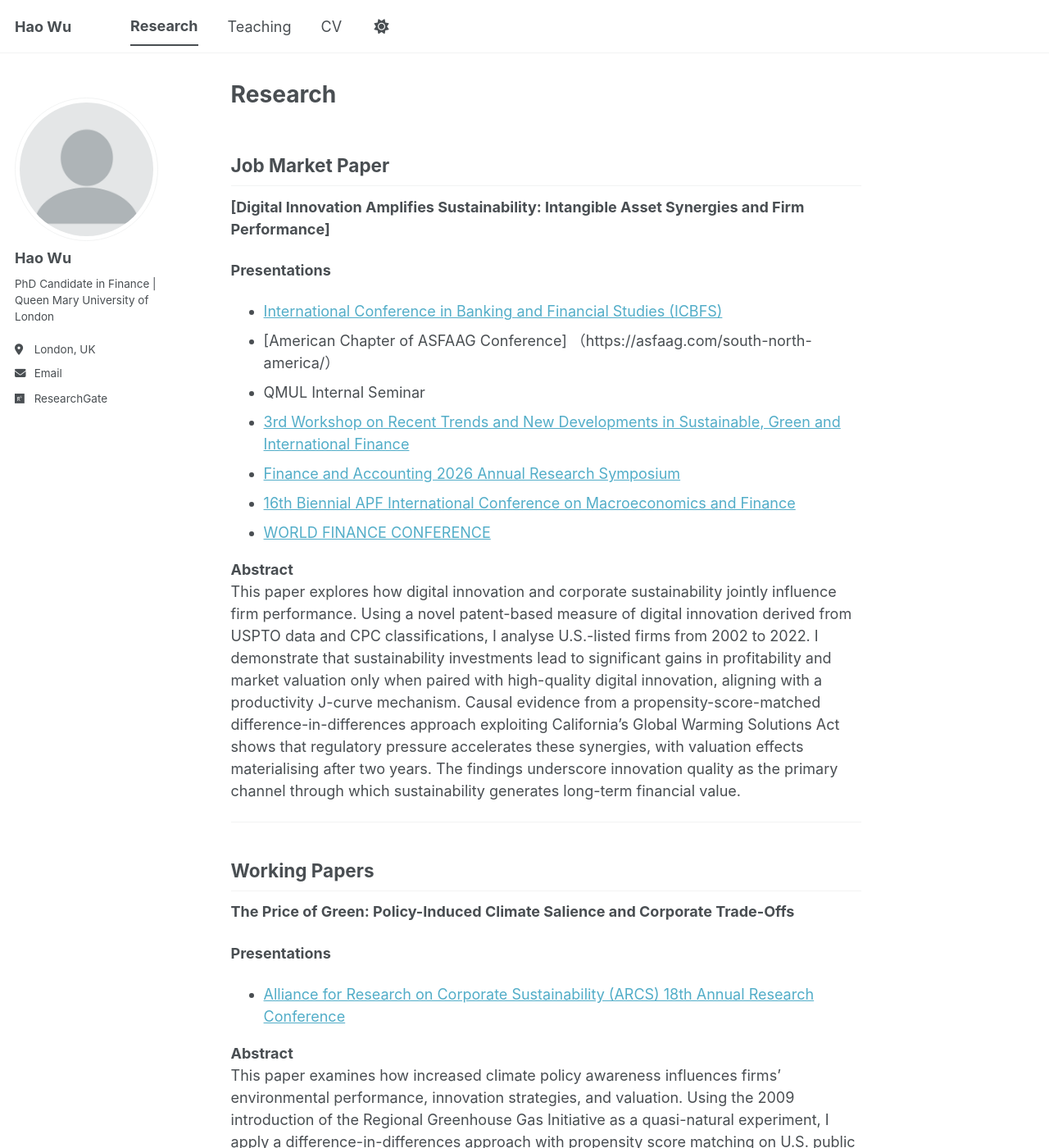
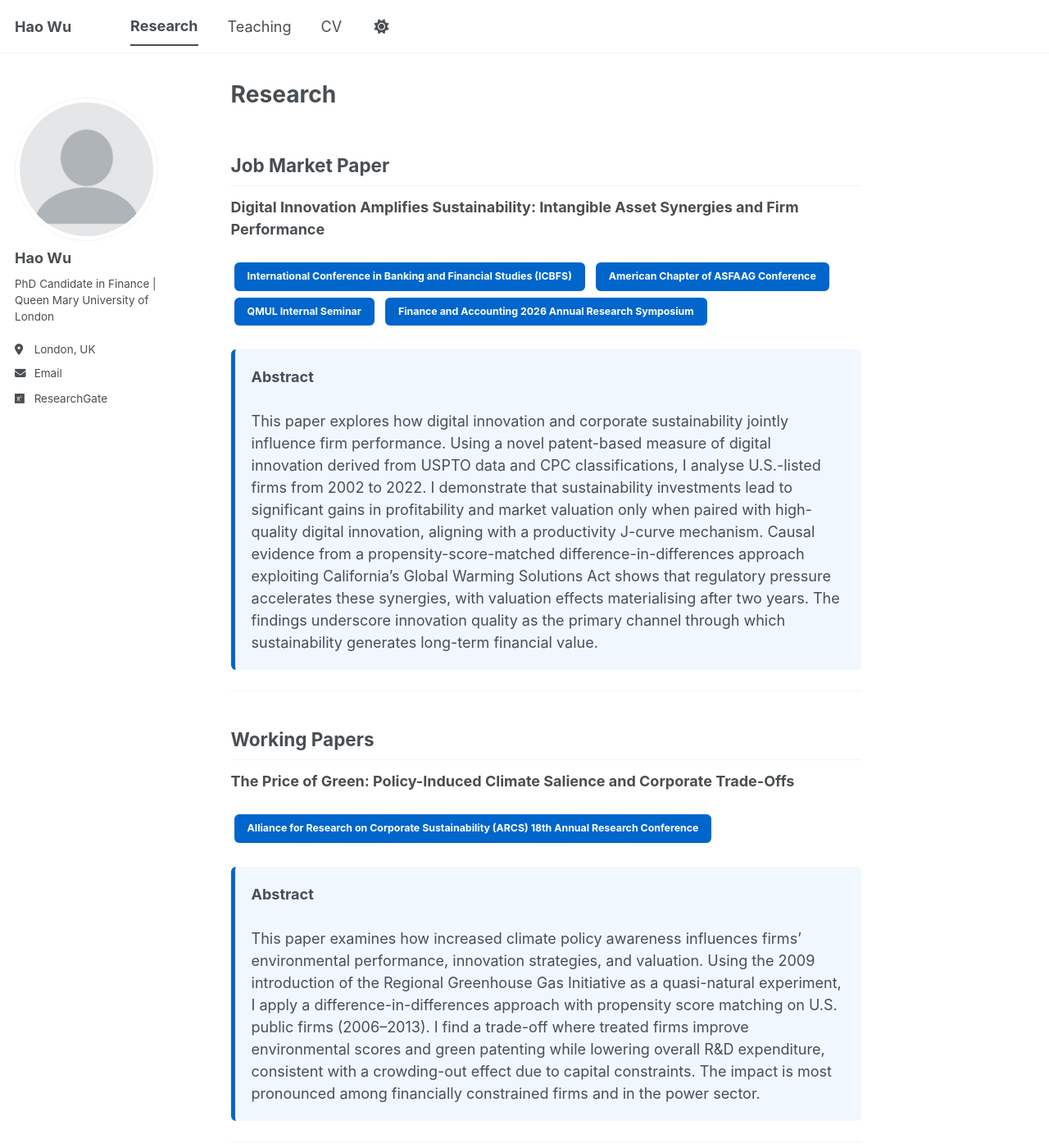
Before and after one commit to haowuqmul-cloud/haowu.github.io, a Jekyll site: the page built from _pages/research.md, in a window 1280 px wide and 1400 px high. Shown: the whole window at 82% size. Built offline with Jekyll 4.4.1, drawn with Linux system fonts in a browser that asks for light colours; a script bundle is joined from its source files by our own code; library files that are not in the unit come from our copies; some of the changed text lies outside the part shown.

Commit message:
Enhance research page layout and presentation links
Updated formatting and added buttons for presentations and abstracts in the research section.

```diff
--- a/_pages/research.md
+++ b/_pages/research.md
@@ -5,19 +5,19 @@ permalink: /research/
 
 ## Job Market Paper
 
-**[Digital Innovation Amplifies Sustainability: Intangible Asset Synergies and Firm Performance]**
+**Digital Innovation Amplifies Sustainability: Intangible Asset Synergies and Firm Performance**
 
-**Presentations**
-- [International Conference in Banking and Financial Studies (ICBFS)](https://icbfs2025.sciencesconf.org/)
-- [American Chapter of ASFAAG Conference] （https://asfaag.com/south-north-america/）
-- QMUL Internal Seminar
-- [3rd Workshop on Recent Trends and New Developments in Sustainable, Green and International Finance](https://www.edhec.edu/en/agenda/11-12-june-2026-workshop-recent-trends-and-new-developments-sustainable-green-and-international-finance-nice-edhec)
-- [Finance and Accounting 2026 Annual Research Symposium](https://www.westminster.ac.uk/events/6th-finance-and-accounting-2026-annual-symposium)
-- [16th Biennial APF International Conference on Macroeconomics and Finance](https://apf.aueb.gr/)
-- [WORLD FINANCE CONFERENCE](https://www.world-finance-conference.com/conference.php?id=32)
+<div style="margin: 15px 0;">
+  <a href="#" class="btn btn--primary btn--small" style="background:#0066cc; color:white; padding:8px 16px; margin:4px; border-radius:6px; text-decoration:none;">International Conference in Banking and Financial Studies (ICBFS)</a>
+  <a href="#" class="btn btn--primary btn--small" style="background:#0066cc; color:white; padding:8px 16px; margin:4px; border-radius:6px; text-decoration:none;">American Chapter of ASFAAG Conference</a>
+  <a href="#" class="btn btn--primary btn--small" style="background:#0066cc; color:white; padding:8px 16px; margin:4px; border-radius:6px; text-decoration:none;">QMUL Internal Seminar</a>
+  <a href="#" class="btn btn--primary btn--small" style="background:#0066cc; color:white; padding:8px 16px; margin:4px; border-radius:6px; text-decoration:none;">Finance and Accounting 2026 Annual Research Symposium</a>
+</div>
 
-**Abstract**
-This paper explores how digital innovation and corporate sustainability jointly influence firm performance. Using a novel patent-based measure of digital innovation derived from USPTO data and CPC classifications, I analyse U.S.-listed firms from 2002 to 2022. I demonstrate that sustainability investments lead to significant gains in profitability and market valuation only when paired with high-quality digital innovation, aligning with a productivity J-curve mechanism. Causal evidence from a propensity-score-matched difference-in-differences approach exploiting California’s Global Warming Solutions Act shows that regulatory pressure accelerates these synergies, with valuation effects materialising after two years. The findings underscore innovation quality as the primary channel through which sustainability generates long-term financial value.
+<div style="background:#f0f7ff; border-left:5px solid #0066cc; padding:20px; border-radius:6px; margin:25px 0;">
+  <strong>Abstract</strong><br><br>
+  This paper explores how digital innovation and corporate sustainability jointly influence firm performance. Using a novel patent-based measure of digital innovation derived from USPTO data and CPC classifications, I analyse U.S.-listed firms from 2002 to 2022. I demonstrate that sustainability investments lead to significant gains in profitability and market valuation only when paired with high-quality digital innovation, aligning with a productivity J-curve mechanism. Causal evidence from a propensity-score-matched difference-in-differences approach exploiting California’s Global Warming Solutions Act shows that regulatory pressure accelerates these synergies, with valuation effects materialising after two years. The findings underscore innovation quality as the primary channel through which sustainability generates long-term financial value.
+</div>
 
 ---
 
@@ -25,15 +25,20 @@ This paper explores how digital innovation and corporate sustainability jointly
 
 **The Price of Green: Policy-Induced Climate Salience and Corporate Trade-Offs**
 
-**Presentations**
-- [Alliance for Research on Corporate Sustainability (ARCS) 18th Annual Research Conference](https://corporate-sustainability.org/event/arcs-18th-annual-research-conference/)
+<div style="margin: 15px 0;">
+  <a href="#" class="btn btn--primary btn--small" style="background:#0066cc; color:white; padding:8px 16px; margin:4px; border-radius:6px; text-decoration:none;">Alliance for Research on Corporate Sustainability (ARCS) 18th Annual Research Conference</a>
+</div>
 
-**Abstract**
-This paper examines how increased climate policy awareness influences firms’ environmental performance, innovation strategies, and valuation. Using the 2009 introduction of the Regional Greenhouse Gas Initiative as a quasi-natural experiment, I apply a difference-in-differences approach with propensity score matching on U.S. public firms (2006–2013). ...
+<div style="background:#f0f7ff; border-left:5px solid #0066cc; padding:20px; border-radius:6px; margin:25px 0;">
+  <strong>Abstract</strong><br><br>
+  This paper examines how increased climate policy awareness influences firms’ environmental performance, innovation strategies, and valuation. Using the 2009 introduction of the Regional Greenhouse Gas Initiative as a quasi-natural experiment, I apply a difference-in-differences approach with propensity score matching on U.S. public firms (2006–2013). I find a trade-off where treated firms improve environmental scores and green patenting while lowering overall R&D expenditure, consistent with a crowding-out effect due to capital constraints. The impact is most pronounced among financially constrained firms and in the power sector.
+</div>
 
 ---
 
 **The Cost of Climate Exposure: Disentangling Climate Risk Horizons (Work in Progress)**
 
-**Abstract**
-This project explores how firms price transition and physical climate risks across various time horizons. Using textual analysis of earnings conference calls (2002–2024) with firm-level measures of regulatory, physical, and opportunity-related climate exposure, supported by extendable news-based indices, I analyse how horizon asymmetries influence valuation and investment decisions, emphasising a salience channel in climate risk management.
+<div style="background:#f0f7ff; border-left:5px solid #0066cc; padding:20px; border-radius:6px; margin:25px 0;">
+  <strong>Abstract</strong><br><br>
+  This project explores how firms price transition and physical climate risks across various time horizons. Using textual analysis of earnings conference calls (2002–2024) with firm-level measures of regulatory, physical, and opportunity-related climate exposure, supported by extendable news-based indices, I analyse how horizon asymmetries influence valuation and investment decisions, emphasising a salience channel in climate risk management.
+</div>
```
